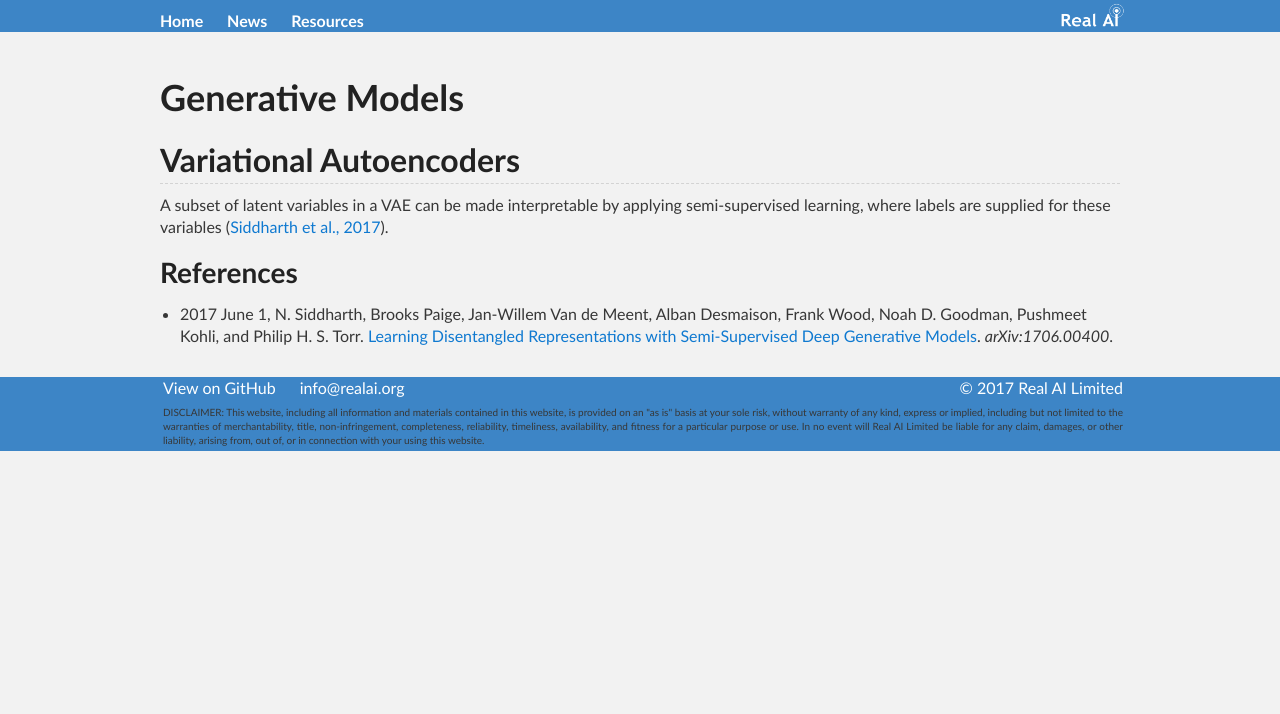
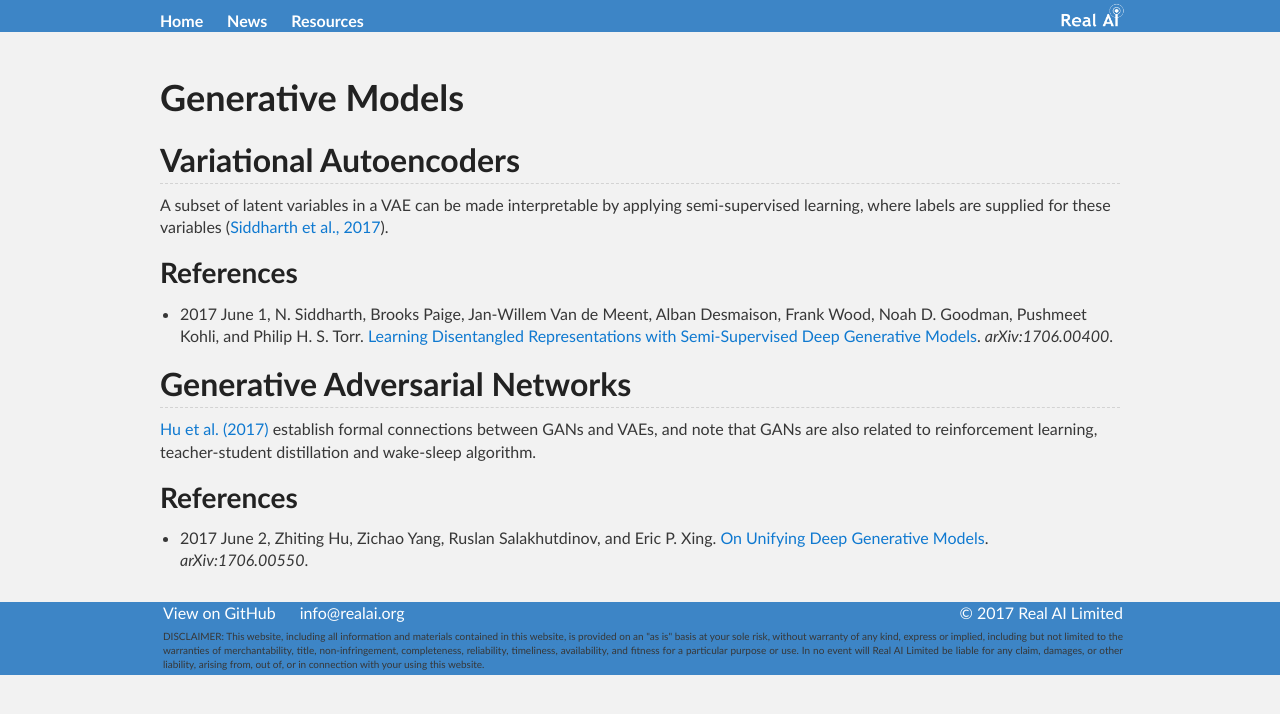
Before and after one commit to Tonywuhk/realai.org, a Jekyll site: the page built from generative-models.md, in a window 1280 px wide. Shown: the top 714 px of the page. Built offline with Jekyll 4.4.1, drawn with Linux system fonts in a browser that asks for light colours; our own code applies the rules of GitHub Pages for plain Markdown files; comment, search, counter and statistics services are not loaded; the repository's description, which GitHub fills in, is left out.

Commit message:
Update generative-models.md

```diff
--- a/generative-models.md
+++ b/generative-models.md
@@ -10,3 +10,11 @@ A subset of latent variables in a VAE can be made interpretable by applying semi
 ### References
 
 * 2017 June 1, N. Siddharth, Brooks Paige, Jan-Willem Van de Meent, Alban Desmaison, Frank Wood, Noah D. Goodman, Pushmeet Kohli, and Philip H. S. Torr. [Learning Disentangled Representations with Semi-Supervised Deep Generative Models](https://arxiv.org/abs/1706.00400). *arXiv:1706.00400*.
+
+## Generative Adversarial Networks
+
+[Hu et al. (2017)](https://arxiv.org/abs/1706.00550) establish formal connections between GANs and VAEs, and note that GANs are also related to reinforcement learning, teacher-student distillation and wake-sleep algorithm.
+
+### References
+
+* 2017 June 2, Zhiting Hu, Zichao Yang, Ruslan Salakhutdinov, and Eric P. Xing. [On Unifying Deep Generative Models](https://arxiv.org/abs/1706.00550). *arXiv:1706.00550*.
```
